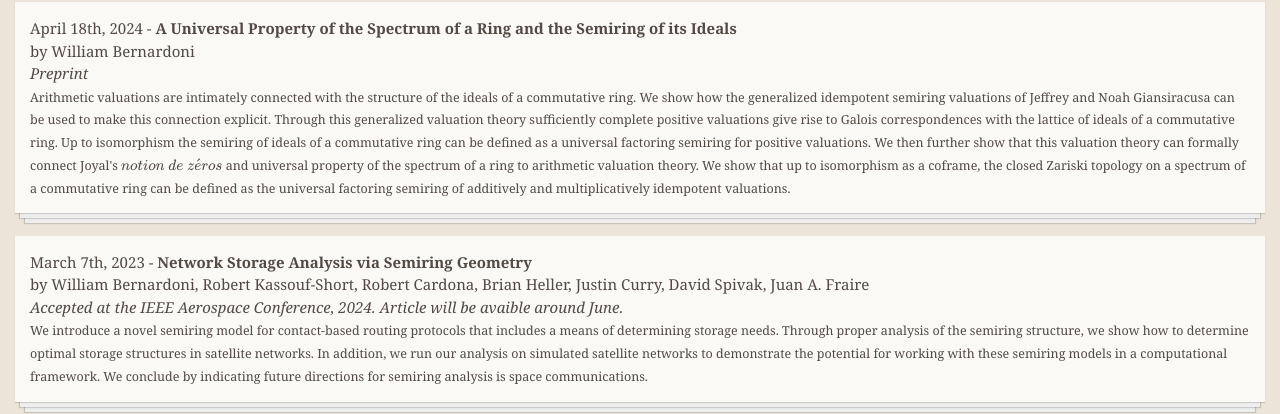
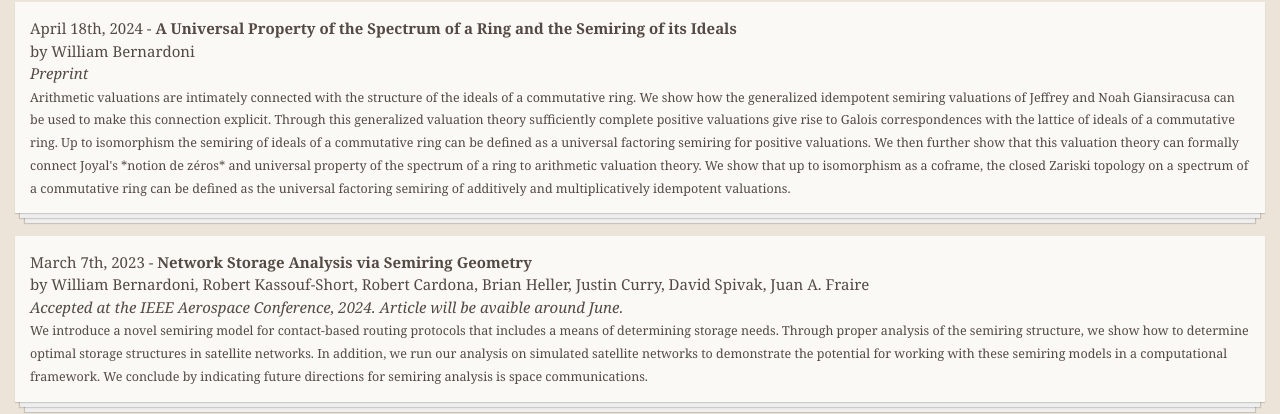
Before and after one commit to wrbernardoni/wrbernardoni.github.io, a Jekyll site: the page built from papers.html, in a window 1280 px wide. Shown: the part 103-517 px from the top of the page. Built offline with Jekyll 4.4.1, drawn with Linux system fonts in a browser that asks for light colours; formulas are drawn with MathJax 3.

Commit message:
Fix an e

```diff
--- a/_data/papers.yml
+++ b/_data/papers.yml
@@ -1,5 +1,5 @@
 - name: A Universal Property of the Spectrum of a Ring and the Semiring of its Ideals
-  description: Arithmetic valuations are intimately connected with the structure of the ideals of a commutative ring. We show how the generalized idempotent semiring valuations of Jeffrey and Noah Giansiracusa can be used to make this connection explicit. Through this generalized valuation theory sufficiently complete positive valuations give rise to Galois correspondences with the lattice of ideals of a commutative ring. Up to isomorphism the semiring of ideals of a commutative ring can be defined as a universal factoring semiring for positive valuations. We then further show that this valuation theory can formally connect Joyal's \(\textit{notion de z\'eros}\) and universal property of the spectrum of a ring to arithmetic valuation theory. We show that up to isomorphism as a coframe, the closed Zariski topology on a spectrum of a commutative ring can be defined as the universal factoring semiring of additively and multiplicatively idempotent valuations.
+  description: Arithmetic valuations are intimately connected with the structure of the ideals of a commutative ring. We show how the generalized idempotent semiring valuations of Jeffrey and Noah Giansiracusa can be used to make this connection explicit. Through this generalized valuation theory sufficiently complete positive valuations give rise to Galois correspondences with the lattice of ideals of a commutative ring. Up to isomorphism the semiring of ideals of a commutative ring can be defined as a universal factoring semiring for positive valuations. We then further show that this valuation theory can formally connect Joyal's *notion de zéros* and universal property of the spectrum of a ring to arithmetic valuation theory. We show that up to isomorphism as a coframe, the closed Zariski topology on a spectrum of a commutative ring can be defined as the universal factoring semiring of additively and multiplicatively idempotent valuations.
   authors: William Bernardoni
   status: Preprint
   date: April 18th, 2024
```
